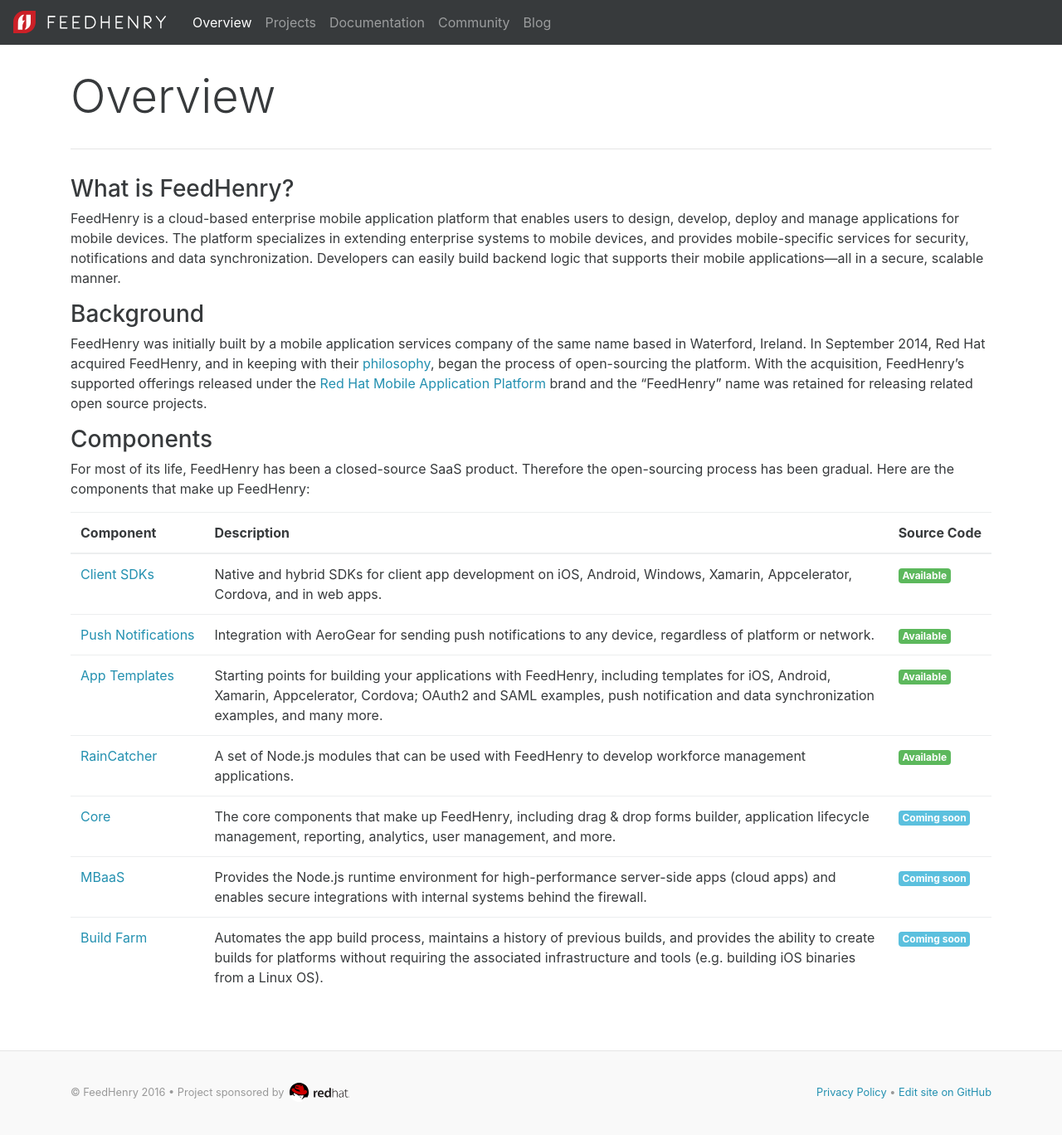
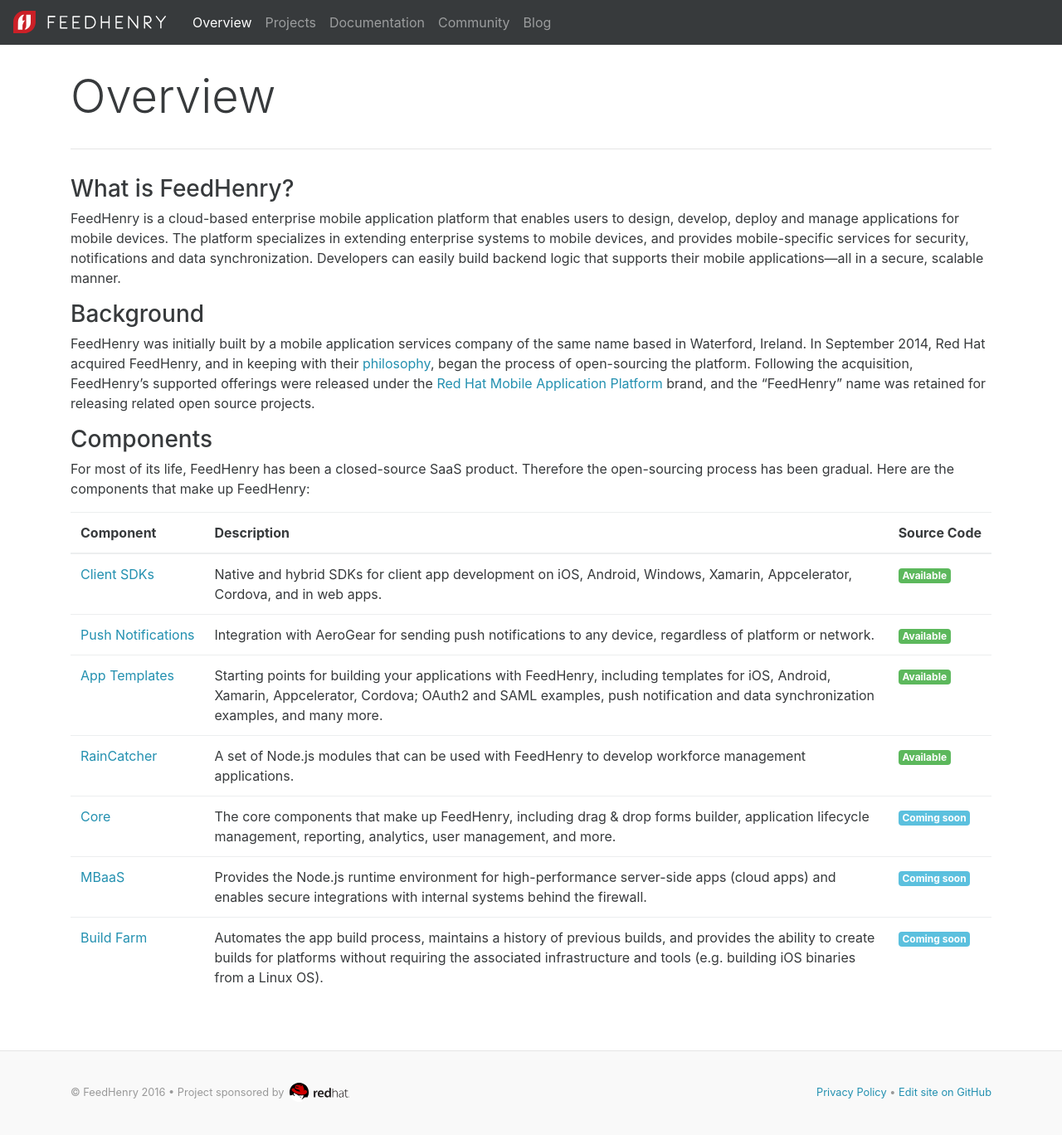
Before and after one commit to feedhenry/feedhenry.github.io, a Jekyll site: the page built from overview.md, in a window 1280 px wide. Shown: the whole page at 83% size. Built offline with Jekyll 4.4.1, drawn with Linux system fonts in a browser that asks for light colours; nearby versions of some CDN libraries.

Commit message:
Fix text giving background.

```diff
--- a/overview.md
+++ b/overview.md
@@ -18,10 +18,10 @@
 FeedHenry was initially built by a mobile application services company of the
 same name based in Waterford, Ireland. In September 2014, Red Hat acquired
 FeedHenry, and in keeping with their [philosophy](http://community.redhat.com/software/),
-began the process of open-sourcing the platform. With the acquisition,
-FeedHenry's supported offerings released under the
+began the process of open-sourcing the platform. Following the acquisition,
+FeedHenry's supported offerings were released under the
 [Red Hat Mobile Application Platform](https://www.redhat.com/en/technologies/mobile/application-platform)
-brand and the "FeedHenry" name was retained for releasing related open source
+brand, and the "FeedHenry" name was retained for releasing related open source
 projects.
 
 ### Components
```
